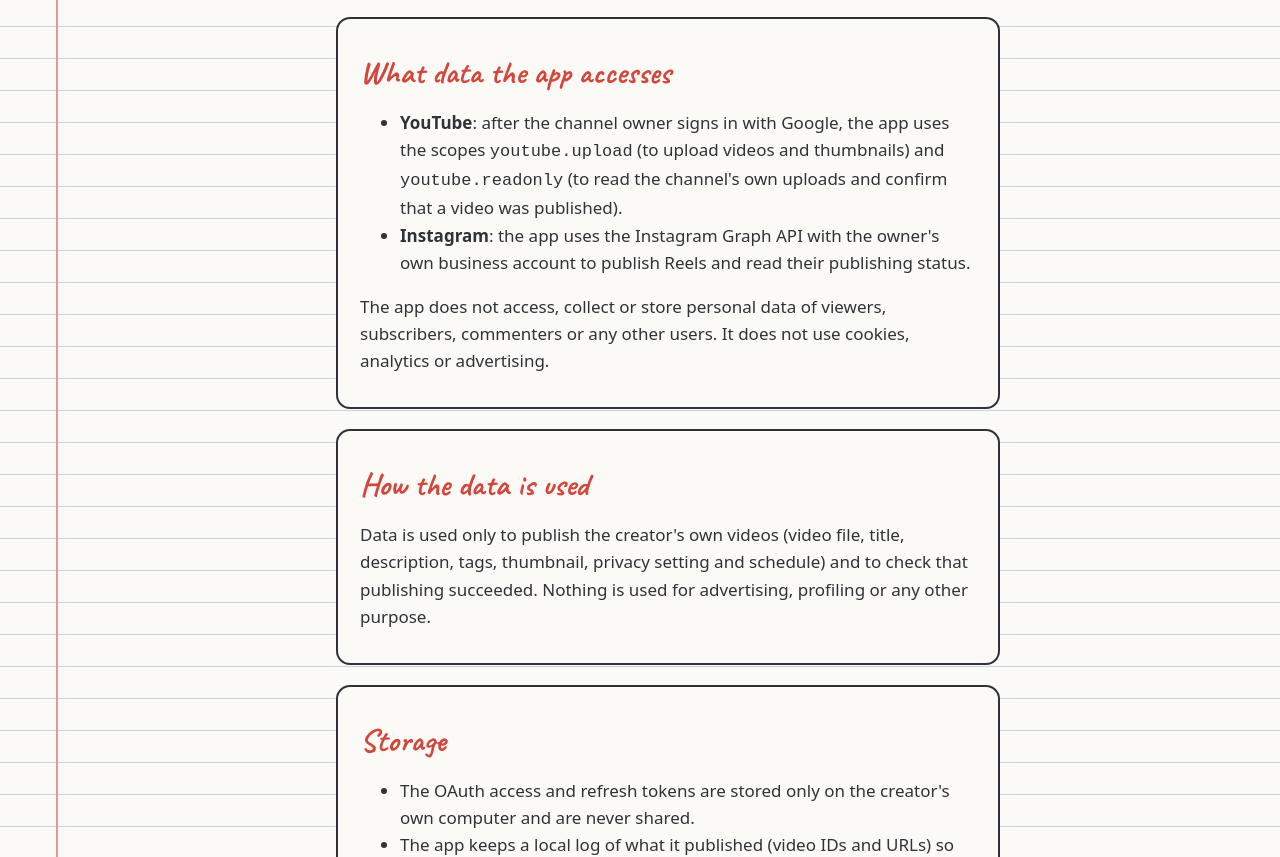
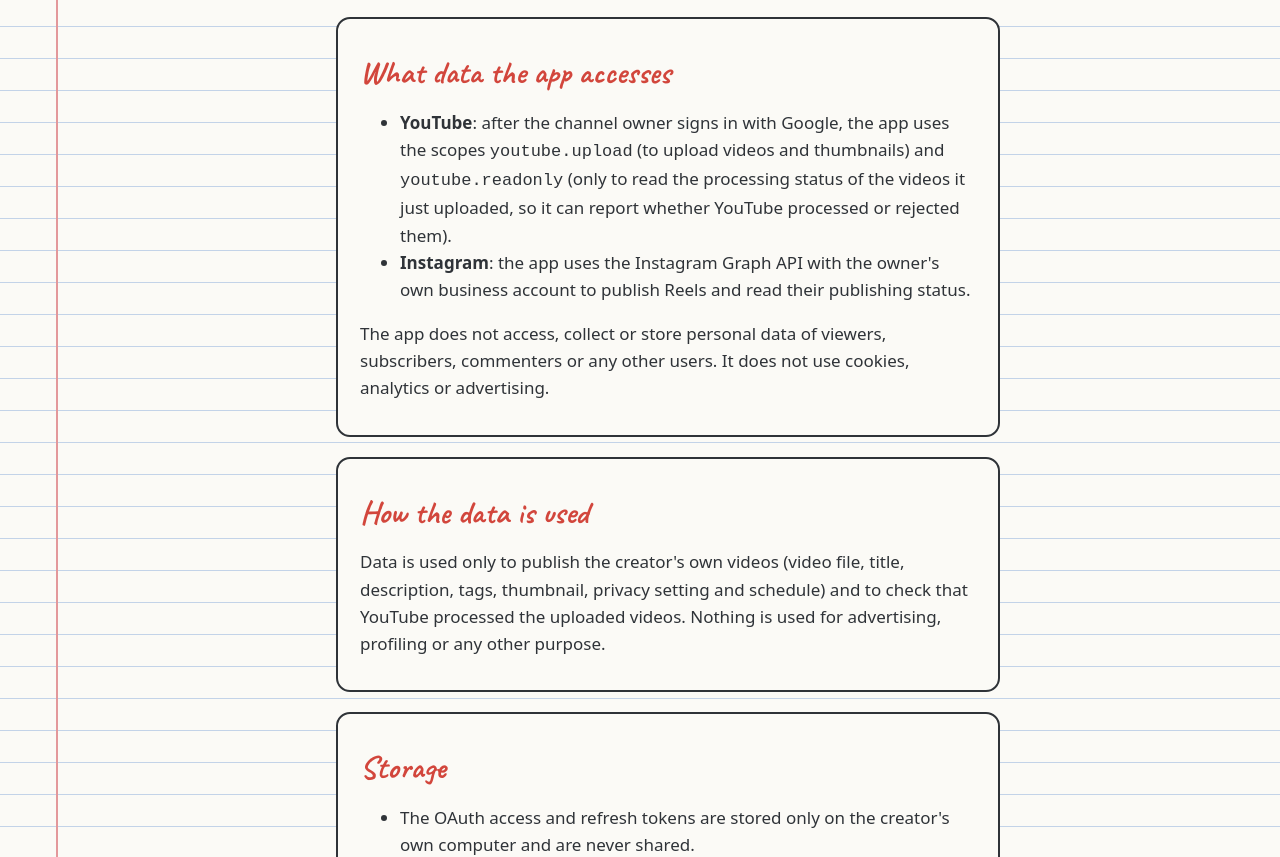
Before and after one commit to MSpiechowicz/pencil-stories-website, a plain HTML site: page privacy.html in a window 1280 px wide. Shown: the part 645-1502 px from the top of the page. Drawn offline with Linux system fonts and the light colour scheme.

Commit message:
Privacy policy: describe exactly how youtube.readonly is used
Co-Authored-By: Claude Opus 5.5 <noreply@anthropic.com>

```diff
--- a/privacy.html
+++ b/privacy.html
@@ -34,7 +34,7 @@
   <div class="card">
     <h2>What data the app accesses</h2>
     <ul>
-      <li><strong>YouTube</strong>: after the channel owner signs in with Google, the app uses the scopes <code>youtube.upload</code> (to upload videos and thumbnails) and <code>youtube.readonly</code> (to read the channel's own uploads and confirm that a video was published).</li>
+      <li><strong>YouTube</strong>: after the channel owner signs in with Google, the app uses the scopes <code>youtube.upload</code> (to upload videos and thumbnails) and <code>youtube.readonly</code> (only to read the processing status of the videos it just uploaded, so it can report whether YouTube processed or rejected them).</li>
       <li><strong>Instagram</strong>: the app uses the Instagram Graph API with the owner's own business account to publish Reels and read their publishing status.</li>
     </ul>
     <p>The app does not access, collect or store personal data of viewers, subscribers, commenters or any other users. It does not use cookies, analytics or advertising.</p>
@@ -42,7 +42,7 @@
 
   <div class="card">
     <h2>How the data is used</h2>
-    <p>Data is used only to publish the creator's own videos (video file, title, description, tags, thumbnail, privacy setting and schedule) and to check that publishing succeeded. Nothing is used for advertising, profiling or any other purpose.</p>
+    <p>Data is used only to publish the creator's own videos (video file, title, description, tags, thumbnail, privacy setting and schedule) and to check that YouTube processed the uploaded videos. Nothing is used for advertising, profiling or any other purpose.</p>
   </div>
 
   <div class="card">
```
